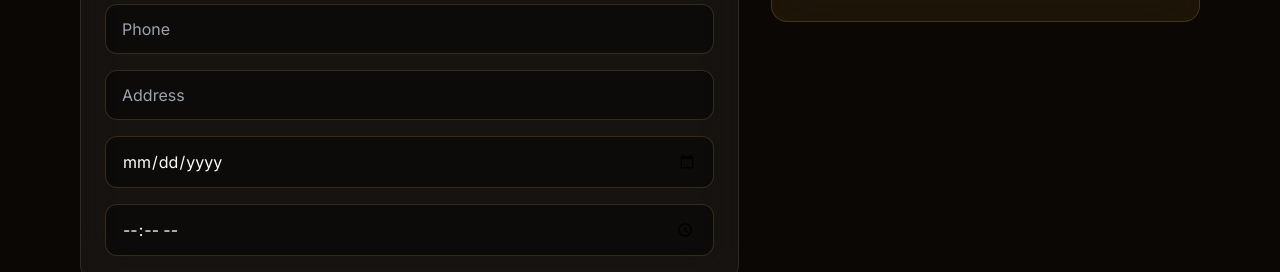
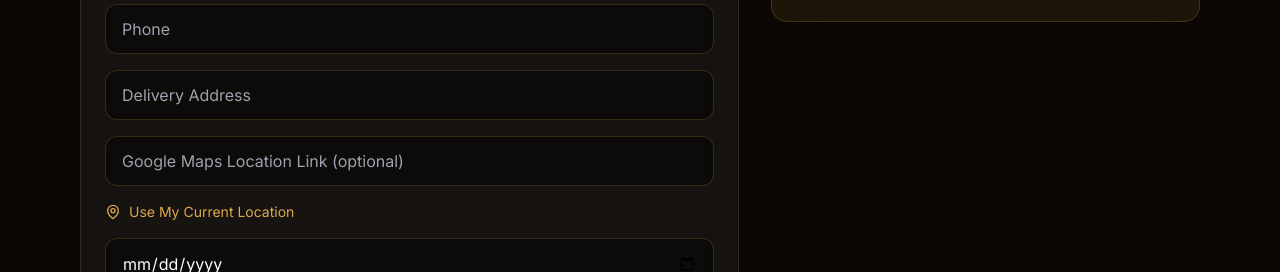
Before and after one commit to niran69/cookies, a React (Vite) app: page /booking in a window 1280 px wide. Shown: the part 353-625 px from the top of the page. Built offline with nearby package versions, Linux system fonts and the light colour scheme; no server answers.

Commit message:
add maps location feature

```diff
--- a/src/pages/BookingPage.tsx
+++ b/src/pages/BookingPage.tsx
@@ -1,6 +1,6 @@
 import { useState } from 'react';
 import { Link } from 'react-router-dom';
-import { Plus, Minus, Trash2, Check } from 'lucide-react';
+import { Plus, Minus, Trash2, Check, MapPin } from 'lucide-react';
 import { useCart } from '@/context/CartContext';
 import {
   formatWhatsAppOrder,
@@ -24,6 +24,7 @@ export function BookingPage() {
     deliveryDate: '',
     deliveryTime: '',
     instructions: '',
+    mapsLink: '',
   });
 
   const [submitting, setSubmitting] = useState(false);
@@ -41,6 +42,31 @@ export function BookingPage() {
     if (!form.deliveryTime) return false;
     if (!items.length) return false;
     return true;
+  };
+
+  // ✅ Auto Get Location
+  const getCurrentLocation = () => {
+    if (!navigator.geolocation) {
+      alert('Geolocation not supported');
+      return;
+    }
+
+    navigator.geolocation.getCurrentPosition(
+      (position) => {
+        const { latitude, longitude } = position.coords;
+        const mapsUrl = `https://www.google.com/maps?q=${latitude},${longitude}`;
+
+        setForm((prev) => ({
+          ...prev,
+          mapsLink: mapsUrl,
+        }));
+
+        alert('✅ Location added successfully');
+      },
+      () => {
+        alert('❌ Unable to retrieve location');
+      }
+    );
   };
 
   const handleSubmit = () => {
@@ -63,7 +89,14 @@ export function BookingPage() {
       total,
     };
 
-    const message = formatWhatsAppOrder(items, details);
+    let message = formatWhatsAppOrder(items, details);
+
+    if (form.mapsLink) {
+      message += `\n\n📍 Google Maps Location:\n${form.mapsLink}`;
+    } else {
+      message += `\n\n📍 Please share your Google Maps live location for accurate delivery.`;
+    }
+
     openWhatsApp(message);
 
     clear();
@@ -94,7 +127,7 @@ export function BookingPage() {
         {/* LEFT SIDE */}
         <div className="lg:col-span-3 space-y-6">
 
-          {/* CART ITEMS PREMIUM */}
+          {/* CART ITEMS */}
           <div className="glass p-6 rounded-2xl">
             <h3 className="font-serif text-lg font-semibold text-cream-100 mb-6">
               Your Cookies ({count})
@@ -111,7 +144,6 @@ export function BookingPage() {
                     alt={item.product.name}
                     className="h-14 w-14 rounded-lg object-cover"
                   />
-
                   <div>
                     <h4 className="text-cream-100 text-sm font-medium">
                       {item.product.name}
@@ -123,7 +155,6 @@ export function BookingPage() {
                 </div>
 
                 <div className="flex items-center gap-4">
-
                   <div className="flex items-center gap-3 bg-black/60 border border-gold-400/30 rounded-full px-3 py-1.5">
                     <button
                       onClick={() =>
@@ -154,7 +185,6 @@ export function BookingPage() {
                   >
                     <Trash2 size={16} />
                   </button>
-
                 </div>
               </div>
             ))}
@@ -184,11 +214,30 @@ export function BookingPage() {
 
             <input
               type="text"
-              placeholder="Address"
+              placeholder="Delivery Address"
               className={inputCls}
               value={form.address}
               onChange={(e) => setForm({ ...form, address: e.target.value })}
             />
+
+            {/* Maps Link Field */}
+            <input
+              type="text"
+              placeholder="Google Maps Location Link (optional)"
+              className={inputCls}
+              value={form.mapsLink}
+              onChange={(e) => setForm({ ...form, mapsLink: e.target.value })}
+            />
+
+            {/* ✅ Auto Location Button */}
+            <button
+              type="button"
+              onClick={getCurrentLocation}
+              className="flex items-center gap-2 text-sm text-gold-400 hover:text-gold-300 transition"
+            >
+              <MapPin size={16} />
+              Use My Current Location
+            </button>
 
             <input
               type="date"
```
